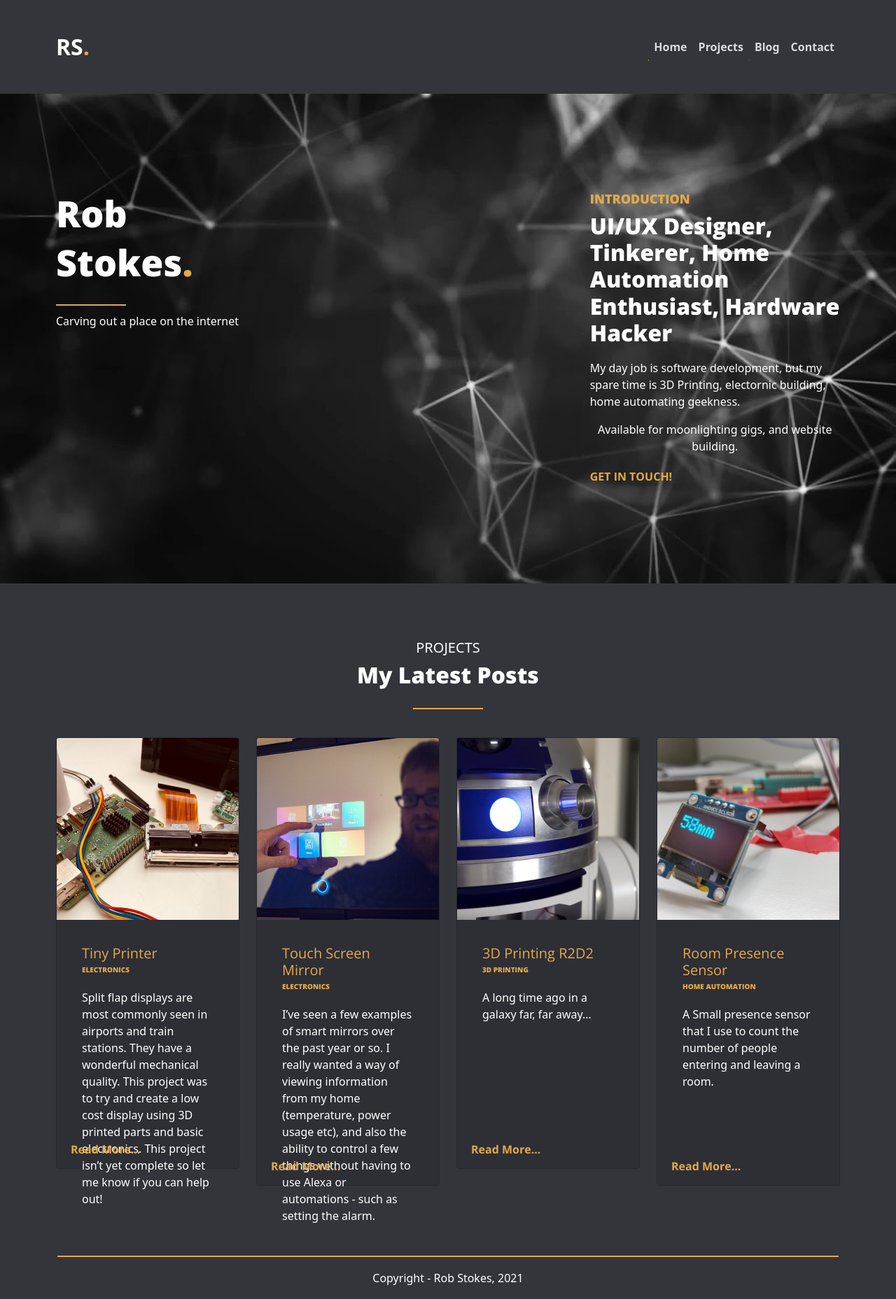
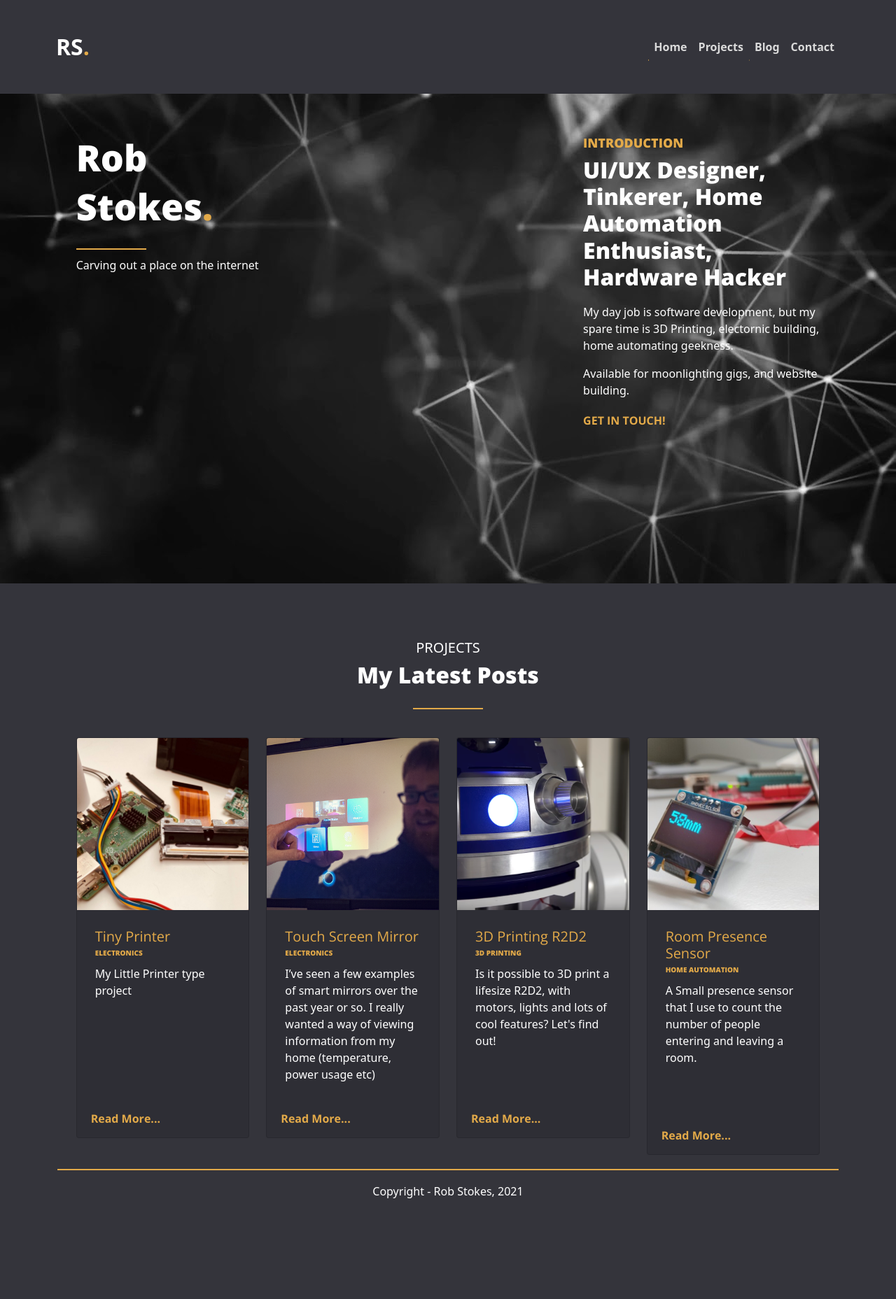
Before and after one commit to Nilsk1lz/robstokes-website, a React (Create React App) app: page / in a window 1280 px wide. Shown: the whole page at 70% size. After the commit the page ends 1733 px from the top, so only its background shows below. Built offline with nearby package versions, Linux system fonts and the light colour scheme.

Commit message:
Fixed some padding issues and added some content

```diff
--- a/src/App.css
+++ b/src/App.css
@@ -1,7 +1,5 @@
-
 .App {
   text-align: center;
-
 }
 
 .App-logo {
@@ -16,7 +14,7 @@
 }
 
 .App-header {
-  background-color: #2E2E35;
+  background-color: #2e2e35;
   min-height: 100vh;
   display: flex;
   flex-direction: column;
--- a/src/Pages/Contact/index.js
+++ b/src/Pages/Contact/index.js
@@ -38,7 +38,7 @@ export default function Contact() {
         </Col>
       </Row>
       <Row>
-        <Col xs={10} md={10}>
+        <Col xs={12} md={12}>
           <Row>
             <Col sm={12} xl={4}>
               <div
--- a/src/Pages/Home/index.js
+++ b/src/Pages/Home/index.js
@@ -17,7 +17,10 @@ import {
 
 function Welcome() {
   return (
-    <Row style={{ marginTop: "60px", padding: "80px" }}>
+    <Row>
+      <Col xs={1}></Col>
+      <Col>
+        <Row style={{ marginTop: "60px", padding: "0px" }}>
           <Col xs={12} md={4}>
             <div
               style={{
@@ -64,7 +67,9 @@ function Welcome() {
                 My day job is software development, but my spare time is 3D
                 Printing, electornic building, home automating geekness.
               </p>
-          <p>Available for moonlighting gigs, and website building.</p>
+              <p style={{ textAlign: "left" }}>
+                Available for moonlighting gigs, and website building.
+              </p>
               <Link
                 className={"read-more"}
                 color="link"
@@ -75,6 +80,9 @@ function Welcome() {
               </Link>
             </div>
           </Col>
+        </Row>
+      </Col>
+      <Col xs={1}></Col>
     </Row>
   );
 }
@@ -105,7 +113,10 @@ export default function Home() {
             // opacity: 0.2,
           }}
         ></ParallaxBanner>
-        <Row style={{ marginTop: "0px", padding: "80px" }}>
+        <Row>
+          <Col xs={1}></Col>
+          <Col>
+            <Row style={{ marginTop: "80px", padding: "0px" }}>
               <div
                 style={{
                   display: "flex",
@@ -141,7 +152,9 @@ export default function Home() {
                         />
                         <CardBody>
                           <CardTitle tag="h5">{post.title}</CardTitle>
-                      <CardSubtitle>{post.category.toUpperCase()}</CardSubtitle>
+                          <CardSubtitle>
+                            {post.category.toUpperCase()}
+                          </CardSubtitle>
                           <CardText style={{ height: "220px" }}>
                             {post.short_description}
                           </CardText>
@@ -163,6 +176,9 @@ export default function Home() {
                   );
                 })}
             </Row>
+          </Col>
+          <Col xs={1}></Col>
+        </Row>
       </Container>
     </>
   );
--- a/src/Pages/Projects/posts.json
+++ b/src/Pages/Projects/posts.json
@@ -3,29 +3,41 @@
     "title": "Split Flap Display",
     "id": "split-flap",
     "category": "Electronics",
-        "short_description": "Split flap displays are most  commonly seen in airports and train stations. They have a wonderful mechanical quality. This project was to try and create a low cost display using 3D printed parts and basic electronics.\nThis project isn’t yet complete so let me know if you can help out!",
+    "short_description": "This project was to try and create a low cost display using 3D printed parts and basic electronics.\nThis project isn’t yet complete so let me know if you can help out!",
     "post": "Split flap displays are most  commonly seen in airports and train stations. They have a wonderful mechanical quality. This project was to try and create a low cost display using 3D printed parts and basic electronics.\nThis project isn’t yet complete so let me know if you can help out!"
   },
   {
     "title": "Tiny Printer",
     "id": "tiny-printer",
     "category": "Electronics",
-        "short_description": "Split flap displays are most  commonly seen in airports and train stations. They have a wonderful mechanical quality. This project was to try and create a low cost display using 3D printed parts and basic electronics.\nThis project isn’t yet complete so let me know if you can help out!",
+    "short_description": "My Little Printer type project",
     "post": "In 2012 a company called BERG introduced a facinating little device called the Little Printer. It was a cute little printer that you could control with your phone and print off a variety of fun gimmicky things like sudoku, news headlines, weather reports etc.\nThe interesting thing was that this was basically just a POS receipt printer (thermal printer) that was repurposed and made into something cool and geeky.\nUnfortunately BERG went under a couple of years later and the cloud service that powered the device went with it. People were then left with useless little printers that didn’t do anything.\nI really wanted one at the time, but $259 for something that I knew was a $50 piece of hardware (at most) seemed crazy, even for me.\nFast forward…\nI’m writing this blog post mainly as a way of documenting my steps to producing something comparable to the Little Printer. My hope is that I can produce some software that can be used to power some potentially modified software so that I can bring the Tiny Printer to the masses. \nI thought it might be interesting to write down the iterations and ideas that I have along the way, and to share the stumbling blocks and possible solutions as I go, in case anyone wants to help out with this project, or is just interested in the process.\nWish me luck!"
   },
   {
     "title": "Touch Screen Mirror",
     "id": "touch-screen-mirror",
     "category": "Electronics",
-        "short_description": "I’ve seen a few examples of smart mirrors over the past year or so. \nI really wanted a way of viewing information from my home (temperature, power usage etc), and also the ability to control a few things without having to use Alexa or automations - such as setting the alarm.",
+    "short_description": "I’ve seen a few examples of smart mirrors over the past year or so. \nI really wanted a way of viewing information from my home (temperature, power usage etc)",
     "post": "I’ve seen a few examples of smart mirrors over the past year or so. \nI really wanted a way of viewing information from my home (temperature, power usage etc), and also the ability to control a few things without having to use Alexa or automations - such as setting the alarm."
   },
   {
     "title": "3D Printing R2D2",
     "id": "r2d2",
     "category": "3D Printing",
-        "short_description": "A long time ago in a galaxy far, far away...",
-        "post": "Lorem ipsum dolor sit amet, consectetur adipiscing elit, sed do eiusmod tempor incididunt ut labore et dolore magna aliqua. Ut enim ad minim veniam, quis nostrud exercitation ullamco laboris nisi ut aliquip ex ea commodo consequat. Duis aute irure dolor in reprehenderit in voluptate velit esse cillum dolore eu fugiat nulla pariatur. Excepteur sint occaecat cupidatat non proident, sunt in culpa qui officia deserunt mollit anim id est laborum."
+    "short_description": "Is it possible to 3D print a lifesize R2D2, with motors, lights and lots of cool features?\nLet's find out! ",
+    "post": [
+      {
+        "post": "Some of you may have seen my 3D printed Mandalorian Rifle; it was really good fun to build and was one of the first model's i've printed that actually looks realistic. 3D prints need a lot of post processing in order to get them looking good.\nSo now it's time for a new challenge. I came across the Astromech forum, where people have been building lifesize R2D2's and other droids. I figure it's worth a try!"
+      },
+      {
+        "subheader": "Part 1 - Printing",
+        "post": "I've got an Ender 3 v2 printer, which is amazing. It's an entry-level printer, but the prints I get from it are fab. It's print bed is only 220x220mm though, so R2 needs to be printed in small sections and then glued together. I'm printing him in PLA+, which is supposed to be both stronger, and more flexible than standard PLA. So far, the results are good. I get good ahesion to the bed and minimal warping. \nPrinting the Dome took the best part of two weeks, printing small sections at a time. Once it was all printed I glued the outer dome using two part epoxy.\n Then it's time to sand..."
+      },
+      {
+        "subheader": "Part 1 - Sanding, priming, sanding and filling and sanding",
+        "post": "I've got an Ender 3 v2 printer, which is amazing. It's an entry-level printer, but the prints I get from it are fab. It's print bed is only 220x220mm though, so R2 needs to be printed in small sections and then glued together. I'm printing him in PLA+, which is supposed to be both stronger, and more flexible than standard PLA. So far, the results are good. I get good ahesion to the bed and minimal warping. \nPrinting the Dome took the best part of two weeks, printing small sections at a time. Once it was all printed I glued the outer dome using two part epoxy.\n Then it's time to sand..."
+      }
+    ]
   },
   {
     "title": "Room Presence Sensor",
--- a/src/index.css
+++ b/src/index.css
@@ -49,21 +49,21 @@ p {
   font-family: "Open Sans", sans-serif !important;
   color: #e3aa49;
   text-align: left;
-  margin: 20px;
+  margin: 10px;
 }
 
 .card-subtitle {
   font-family: "Open Sans", sans-serif !important;
   color: #e3aa49;
   text-align: left;
-  margin: 20px;
+  margin: 10px;
   font-weight: 900;
   font-size: x-small;
 }
 
 .card-text {
   text-align: left;
-  margin: 20px;
+  margin: 10px;
 }
 
 .read-more {
```
Also changed, not shown: src/Pages/Projects/Project.js (+42 -19 lines). Lines whose indentation alone changed are shown as unchanged.
